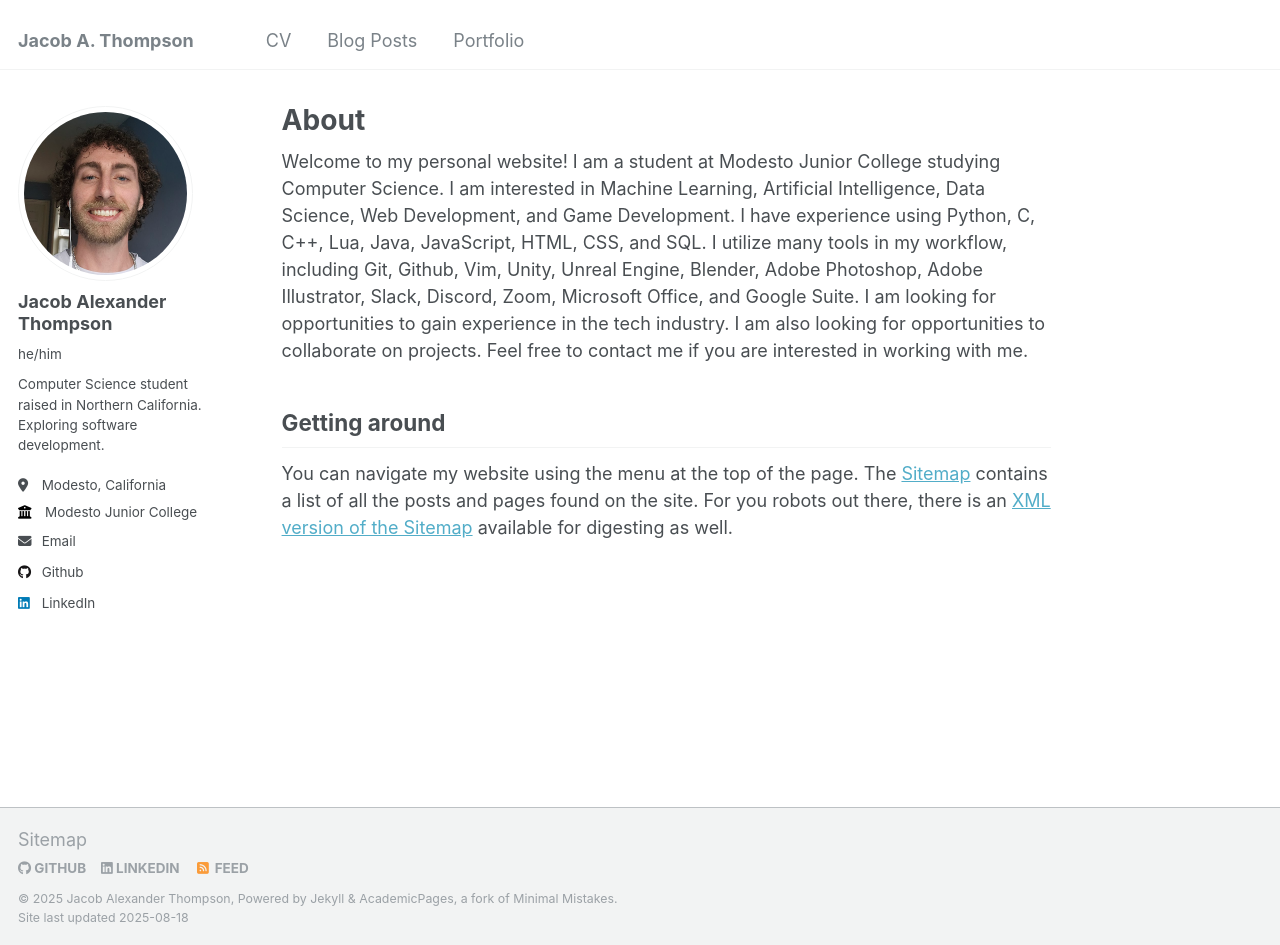
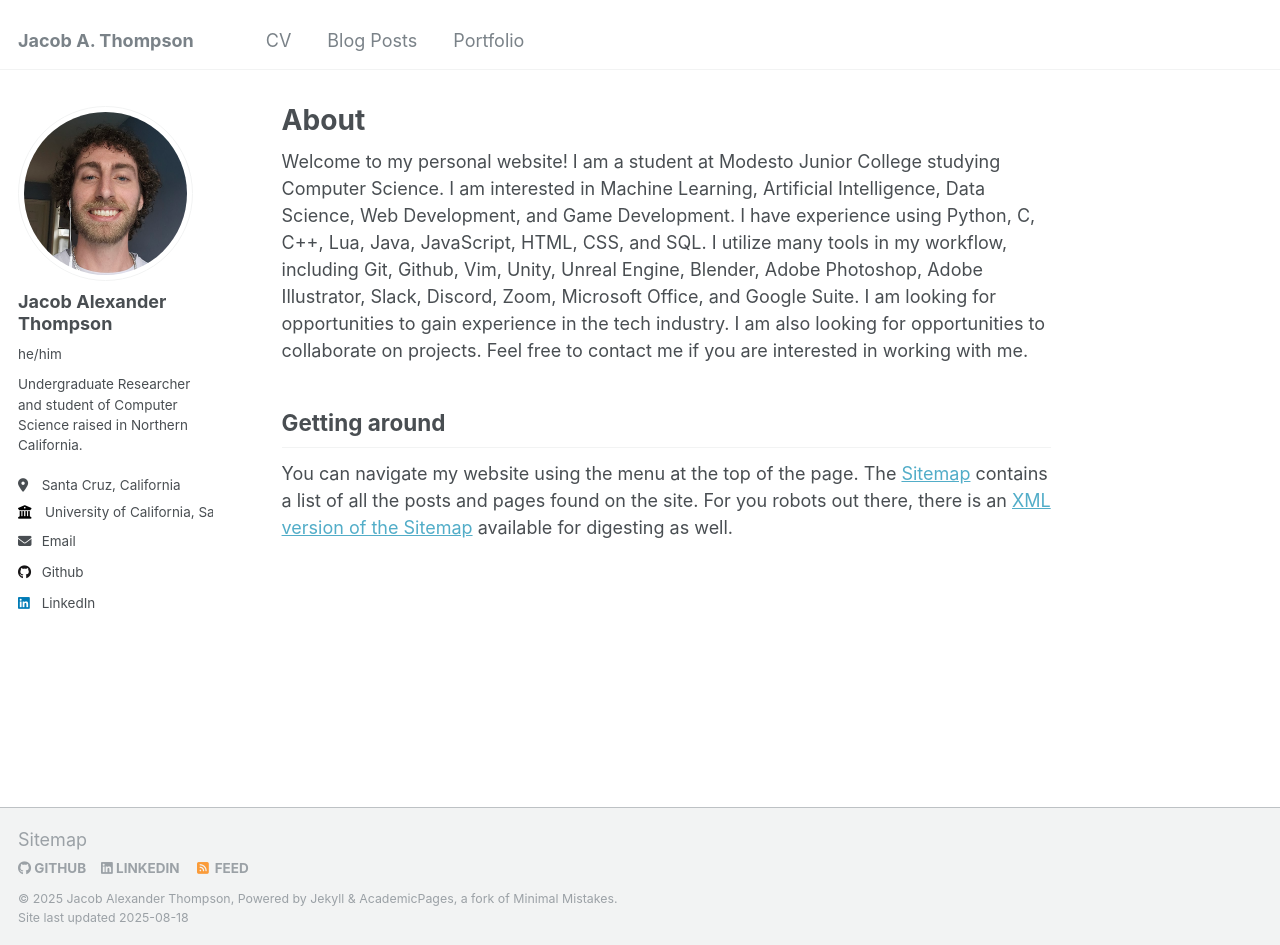
Before and after one commit to jacob-thompson/jacob-thompson.github.io, a Jekyll site: the page built from _pages/about.md, in a window 1280 px wide and 945 px high. Built offline with Jekyll 4.4.1, drawn with Linux system fonts in a browser that asks for light colours.

Commit message:
update bio

```diff
--- a/_config.yml
+++ b/_config.yml
@@ -24,9 +24,9 @@ author:
   avatar           : "profile.png"
   name             : "Jacob Alexander Thompson"
   pronouns         : "he/him"
-  bio              : "Computer Science student raised in Northern California. Exploring software development."
-  location         : "Modesto, California"
-  employer         : "Modesto Junior College"
+  bio              : "Undergraduate Researcher and student of Computer Science raised in Northern California."
+  location         : "Santa Cruz, California"
+  employer         : "University of California, Santa Cruz"
   uri              : # URL
   email            : "jacobalthompson@gmail.org"
 
```
